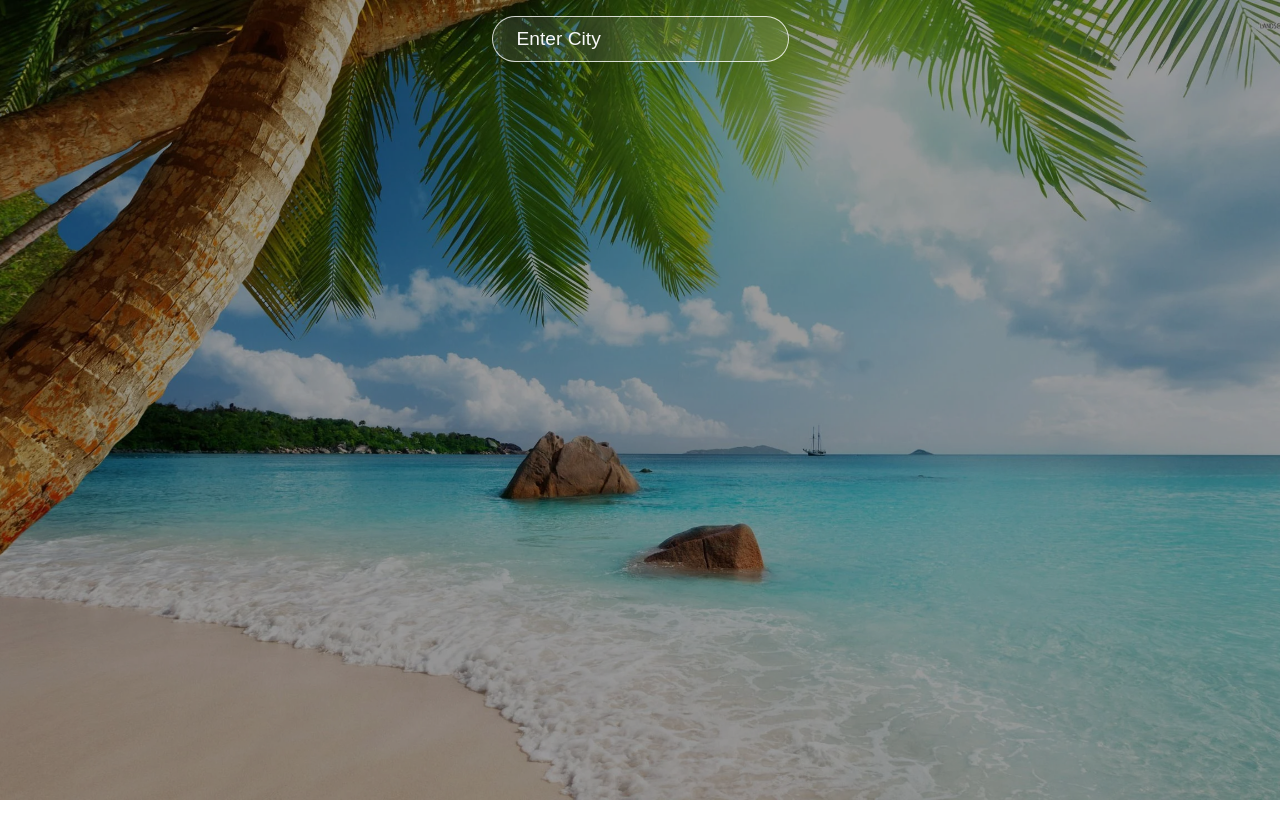
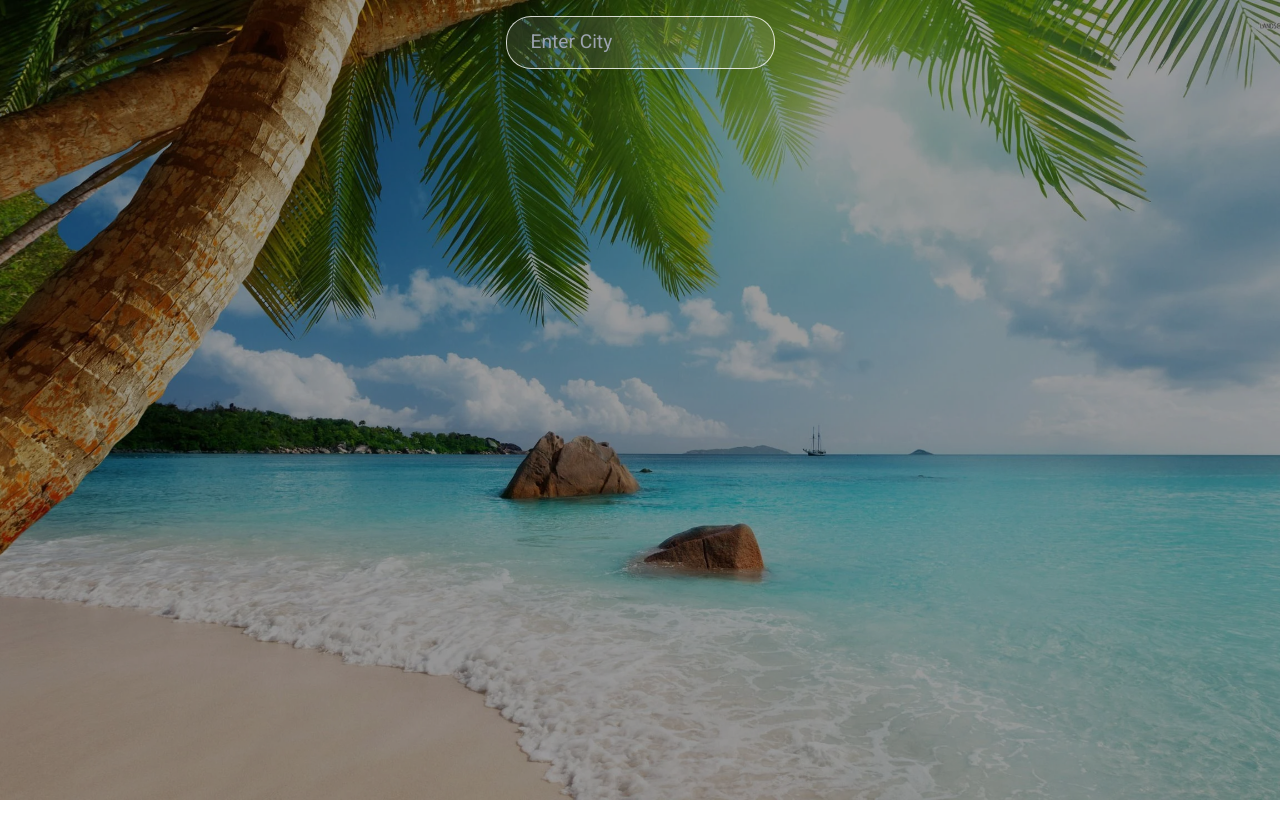
Before and after one commit to millerm30/weatherapp-react, a React (Create React App) app: page / in a window 1280 px wide. Shown: the top 838 px of the page. Built offline with nearby package versions, Linux system fonts and the light colour scheme.

Commit message:
added tailwindd

```diff
--- a/package.json
+++ b/package.json
@@ -40,6 +40,9 @@
     ]
   },
   "devDependencies": {
-    "gh-pages": "^3.2.3"
+    "autoprefixer": "^10.4.8",
+    "gh-pages": "^3.2.3",
+    "postcss": "^8.4.14",
+    "tailwindcss": "^3.1.7"
   }
 }
--- /dev/null
+++ b/postcss.config.js
@@ -0,0 +1,6 @@
+module.exports = {
+  plugins: {
+    tailwindcss: {},
+    autoprefixer: {},
+  },
+}
--- a/src/App.js
+++ b/src/App.js
@@ -5,7 +5,7 @@
 
   const [data,setData] = useState({})
   const [location, setLocation] = useState('')
-  const apiKey = 'api key here';
+  const apiKey = '70b69f4f454f972394599b4936b6da57';
 
   const url = `https://api.openweathermap.org/data/2.5/weather?q=${location}&units=metric&appid=${apiKey}`;
 
--- a/src/index.css
+++ b/src/index.css
@@ -1,4 +1,7 @@
 @import url('https://fonts.googleapis.com/css2?family=Roboto&display=swap');
+@tailwind base;
+@tailwind components;
+@tailwind utilities;
 
 * {
   box-sizing: border-box;
--- /dev/null
+++ b/tailwind.config.js
@@ -0,0 +1,8 @@
+/** @type {import('tailwindcss').Config} */
+module.exports = {
+  content: ["./src/**/*.{js,jsx,ts,tsx}"],
+  theme: {
+    extend: {},
+  },
+  plugins: [],
+};
```
Also changed, not shown: 1 other file (tests, documents, lock files or other folders).
